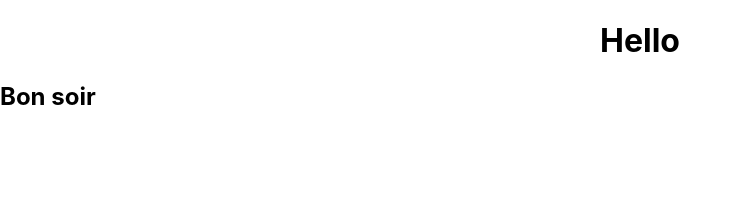
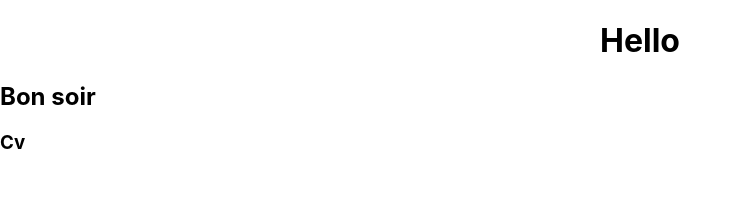
Before and after one commit to medaminenasfi/ecotourisme, a React (Create React App) app: page / in a window 1280 px wide. Shown: the top 221 px of the page, without its empty margins (0-742 px from the left). Built offline with nearby package versions, Linux system fonts and the light colour scheme.

Commit message:
2 commit

```diff
--- a/src/App.js
+++ b/src/App.js
@@ -1,8 +1,9 @@
 function App() {
   return (
     <>
-      <h1 className="title" >Hello</h1>
+      <h1 className="title">Hello</h1>
       <h2>Bon soir </h2>
+      <h3>Cv</h3>
     </>
   );
 }
```
